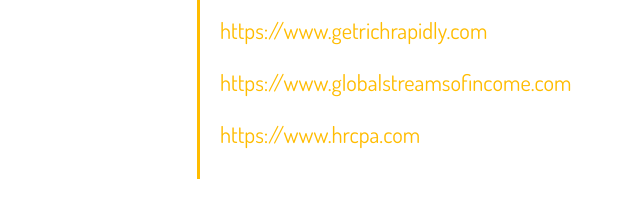
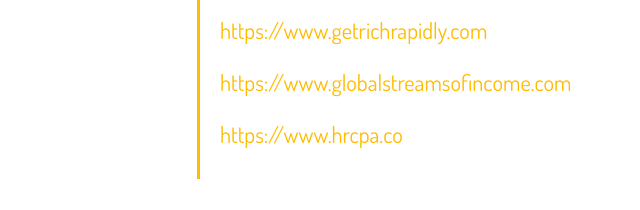
Before and after one commit to sasysolutions1/huntermelnick, a plain HTML site: page index.html in a window 1280 px wide. Shown: the part 3392-3602 px from the top of the page, 88-728 px from the left. Drawn offline with nearby package versions, Linux system fonts and the light colour scheme; files whose address does not match are found by name.

```diff
--- a/index.html
+++ b/index.html
@@ -164,7 +164,7 @@
     <div class="container">
         <div class="media-container-row">
             <div class="mbr-text col-12 col-md-8 mbr-fonts-style display-5">
-                <blockquote><p> </p><p><strong>Upwork Account</strong></p><p><strong><a href="https://www.upwork.com/fl/huntermelnick">https://www.upwork.com/fl/huntermelnick</a></strong></p><p><strong>Recent Projects</strong></p><p><a href="https://play.google.com/store/apps/details?id=com.autoprotect.asl&hl=en_US" target="_blank">https://play.google.com/store/apps/details?id=com.autoprotect.asl&amp;hl=en_US</a></p><p><a href="https://www.apmsg.com">https://www.apmsg.com</a></p><p><a href="https://www.greenwoodexecutivepark.com">https://www.greenwoodexecutivepark.com</a></p><p><a href="https://www.autosecurelogin.com" style="font-size: inherit; background-color: rgb(255, 255, 255);">https://www.autosecurelogin.com</a><br></p><p><a href="https://www.fitnesstrainingexposed.com">https://www.fitnesstrainingexposed.com</a></p><p><a href="https://www.getrichrapidly.com">https://www.getrichrapidly.com</a></p><p><a href="https://www.globalstreamsofincome.com">https://www.globalstreamsofincome.com</a></p><p><a href="https://www.hrcpa.com" style="font-size: inherit; background-color: rgb(255, 255, 255);">https://www.hrcpa.com</a><br></p></blockquote>
+                <blockquote><p> </p><p><strong>Upwork Account</strong></p><p><strong><a href="https://www.upwork.com/fl/huntermelnick">https://www.upwork.com/fl/huntermelnick</a></strong></p><p><strong>Recent Projects</strong></p><p><a href="https://play.google.com/store/apps/details?id=com.autoprotect.asl&hl=en_US" target="_blank">https://play.google.com/store/apps/details?id=com.autoprotect.asl&amp;hl=en_US</a></p><p><a href="https://www.apmsg.com">https://www.apmsg.com</a></p><p><a href="https://www.greenwoodexecutivepark.com">https://www.greenwoodexecutivepark.com</a></p><p><a href="https://www.autosecurelogin.com" style="font-size: inherit; background-color: rgb(255, 255, 255);">https://www.autosecurelogin.com</a><br></p><p><a href="https://www.fitnesstrainingexposed.com">https://www.fitnesstrainingexposed.com</a></p><p><a href="https://www.getrichrapidly.com">https://www.getrichrapidly.com</a></p><p><a href="https://www.globalstreamsofincome.com">https://www.globalstreamsofincome.com</a></p><p><a href="https://www.hrcpa.co" style="font-size: inherit; background-color: rgb(255, 255, 255);">https://www.hrcpa.co</a><br></p></blockquote>
                 <span class="mbr-iconfont inactive mbri-quote-right right-top"></span>
             </div>
         </div>
```
Also changed, not shown: 1 other file.
